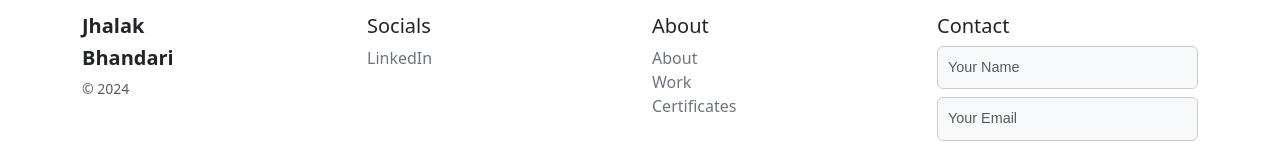
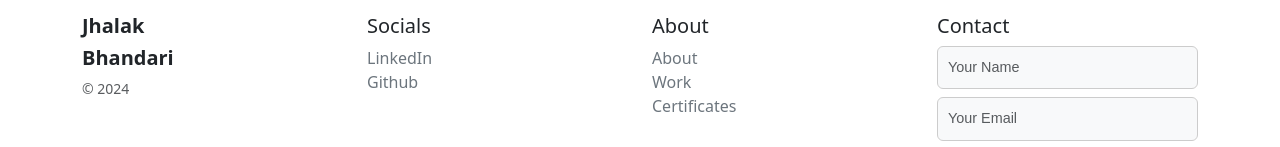
Before and after one commit to jhalakbhandari/portfolio, an Angular app: page / in a window 1280 px wide. Shown: the part 1770-1917 px from the top of the page. Built offline with nearby package versions, Linux system fonts and the light colour scheme; no server answers.

Commit message:
Added Github Link

```diff
--- a/src/app/views/layout/footer/footer.component.html
+++ b/src/app/views/layout/footer/footer.component.html
@@ -15,6 +15,14 @@
             href="https://www.linkedin.com/in/jhalak-bhandari-3680961aa/"
             target="_blank"
             >LinkedIn</a
+          >
+        </li>
+        <li>
+          <a
+            class="link-secondary text-decoration-none"
+            href="https://github.com/jhalakbhandari"
+            target="_blank"
+            >Github</a
           >
         </li>
       </ul>
```
